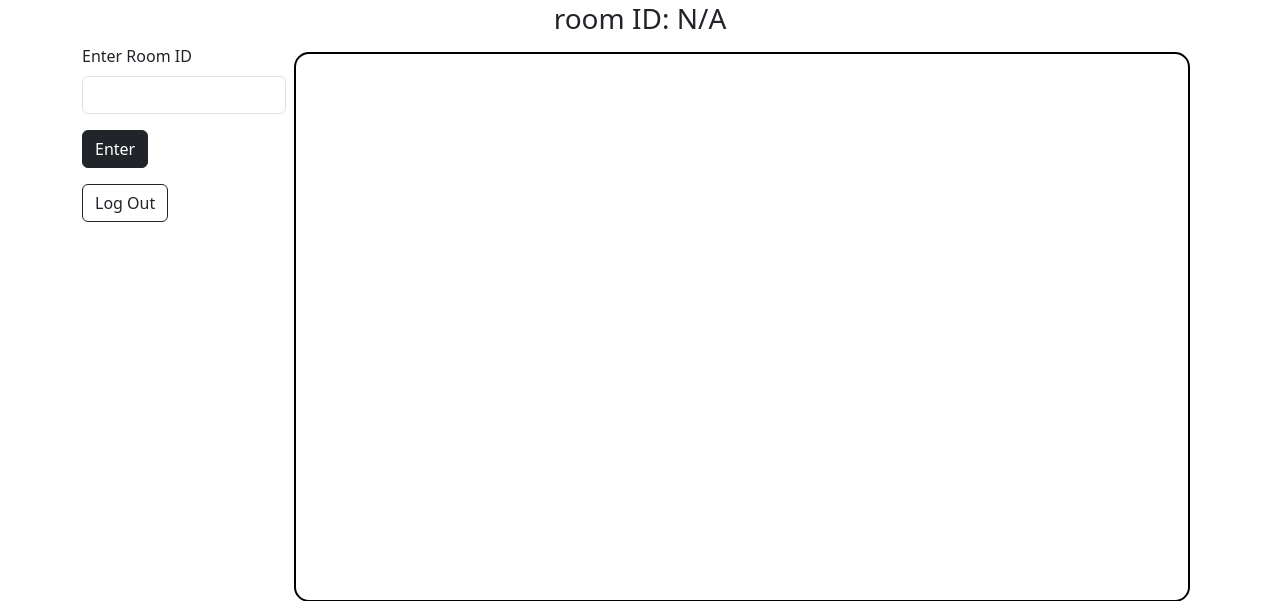
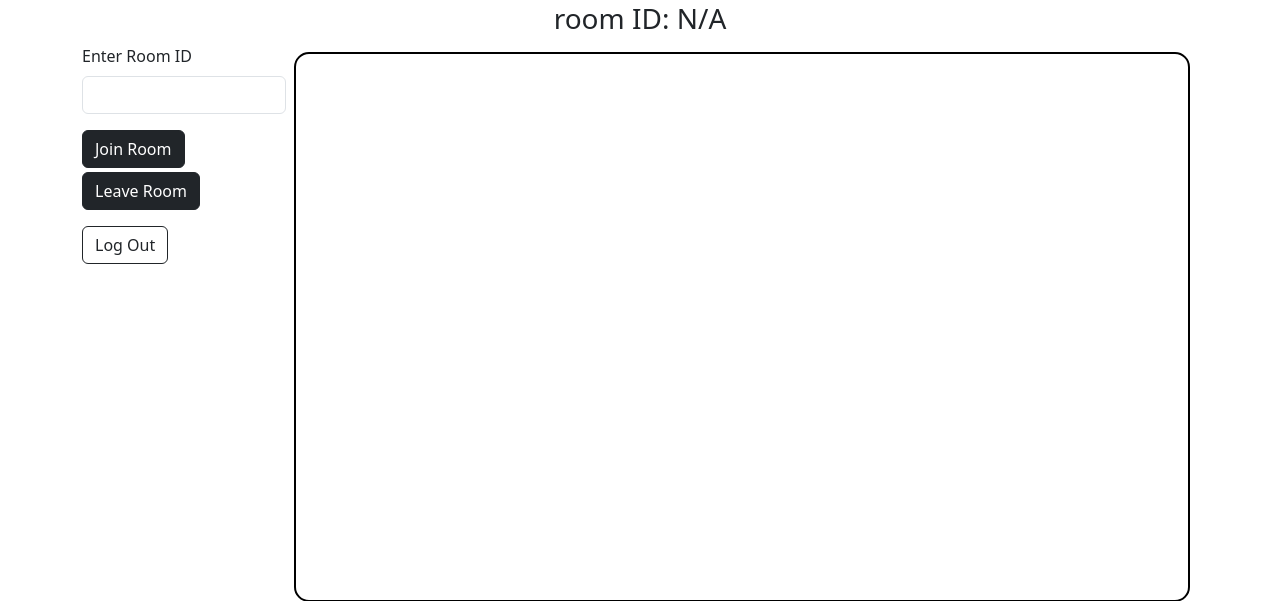
Before and after one commit to cesarjakub/Flask_Real-Time_Chat_App, a Flask app: page /chat in a window 1280 px wide. Shown: the part 72-673 px from the top of the page. Run offline with Flask 3, Linux system fonts and the light colour scheme; some libraries are stand-ins or nearby versions.

Commit message:
feat: leave and join room

```diff
--- a/templates/chat.html
+++ b/templates/chat.html
@@ -18,7 +18,9 @@
                     <label for="roomID" class="form-label">Enter Room ID</label>
                     <input type="number" class="form-control" id="roomID">
                 </div>
-                <button type="submit" class="btn btn-dark">Enter</button>
+                <button type="submit" class="btn btn-dark mb-1">Join Room</button>
+                <button type="submit" class="btn btn-dark">Leave Room</button>
+
 
                 <div class="d-flex mt-3">
                     <a type="button" class="btn btn-outline-dark" href="/logout">Log Out</a>
```
